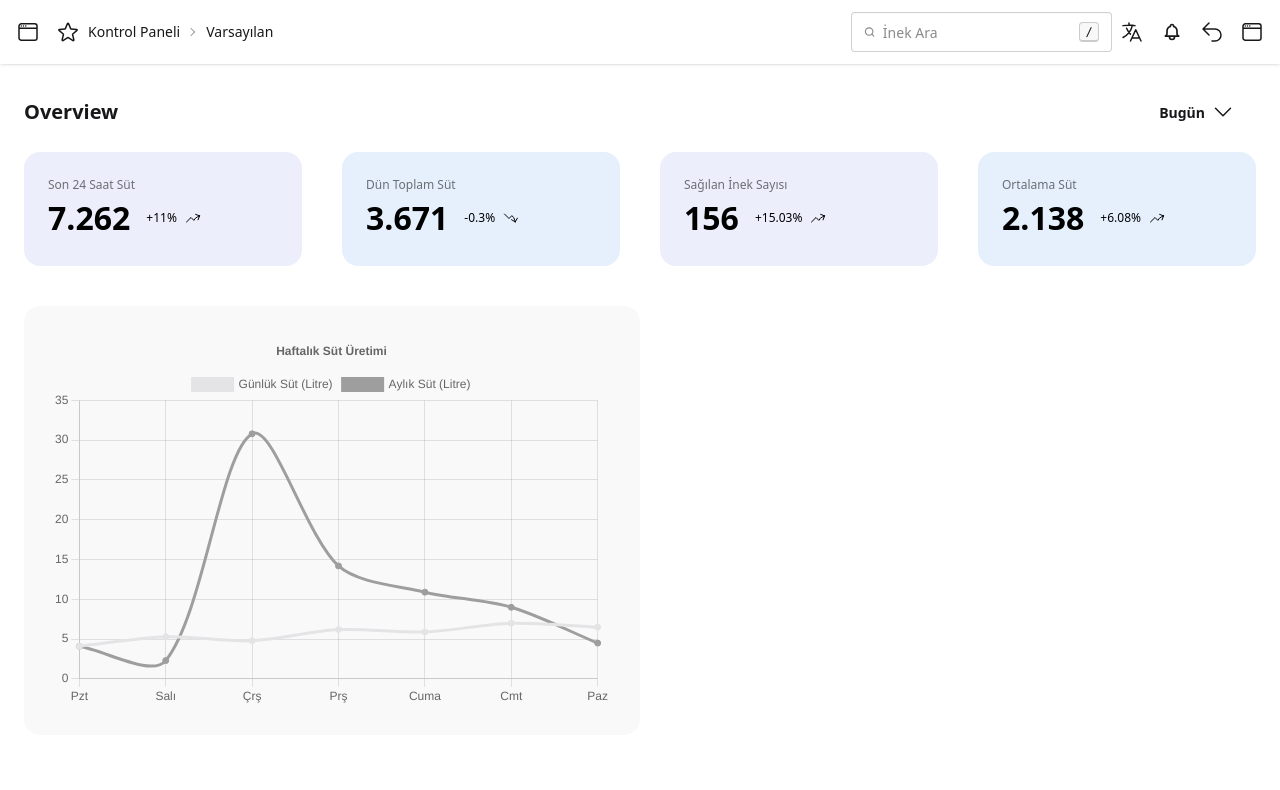
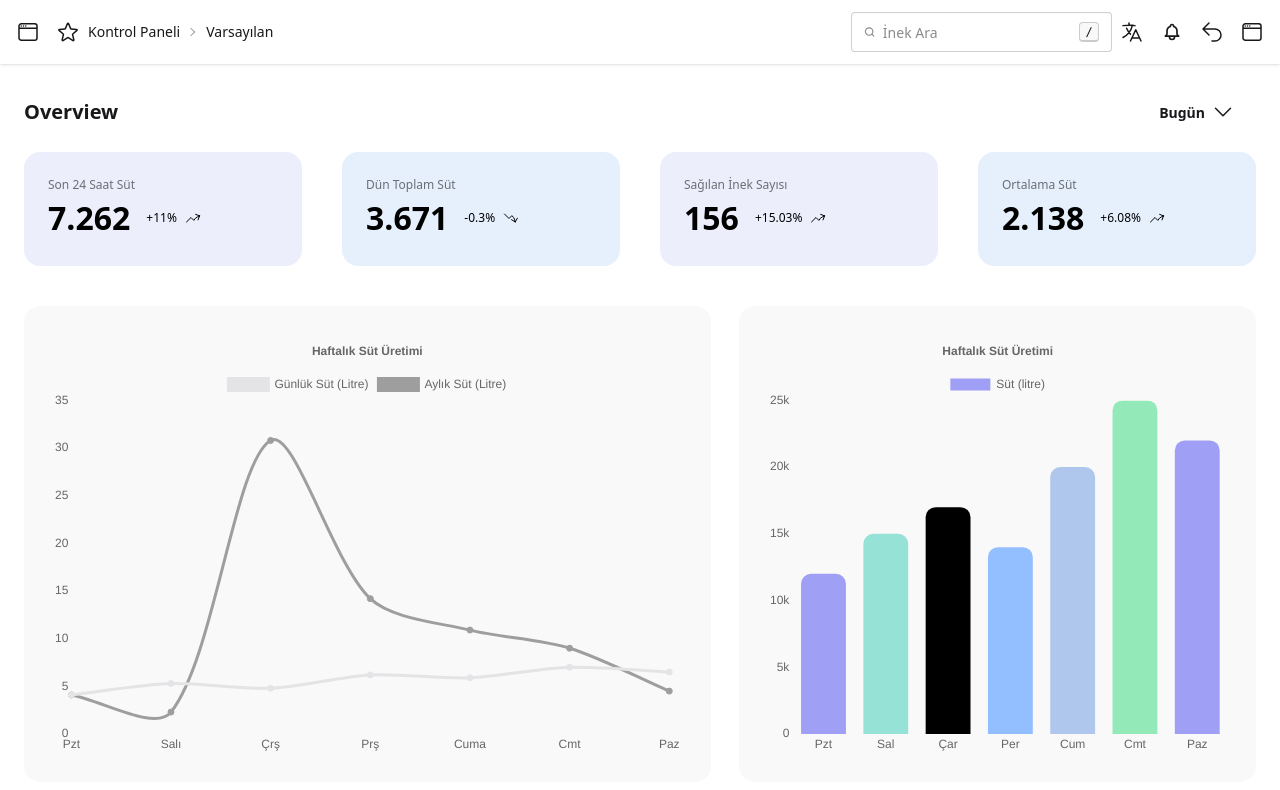
Before and after one commit to mustafadede/dairysense-case, a Next.js app: page / in a window 1280 px wide. Shown: the top 790 px of the page. Built offline with nearby package versions, Linux system fonts and the light colour scheme.

Commit message:
feat: bar chart added

```diff
--- a/src/app/page.tsx
+++ b/src/app/page.tsx
@@ -1,6 +1,7 @@
 "use client";
 import SampleChart from "@/components/SampleChart";
 import Navbar from "../components/Navbar";
+import BarChart from "@/components/BarChart";
 
 const cardDatas = [
   {
@@ -31,7 +32,7 @@ const cardDatas = [
 
 export default function Home() {
   return (
-    <div className="w-screen h-screen">
+    <div className="w-screen h-screen mb-5 md:mb-10">
       <Navbar />
       <div className="flex flex-col h-full p-6">
         <div className="flex justify-between items-center mb-4">
@@ -122,8 +123,11 @@ export default function Home() {
             </div>
           ))}
         </div>
-        <div className="w-full md:w-1/2 md:p-7 rounded-2xl bg-[#F9F9F9]">
-          <SampleChart />
+        <div className="flex flex-col md:flex-row gap-3 md:gap-7">
+          <div className="w-full md:w-2/3 p-4 md:p-7 rounded-2xl bg-[#F9F9F9]">
+            <SampleChart />
+          </div>
+          <BarChart />
         </div>
       </div>
     </div>
--- /dev/null
+++ b/src/components/BarChart.tsx
@@ -0,0 +1,89 @@
+"use client";
+import React from "react";
+import { Bar } from "react-chartjs-2";
+import {
+  Chart as ChartJS,
+  CategoryScale,
+  LinearScale,
+  BarElement,
+  Title,
+  Tooltip,
+  Legend,
+} from "chart.js";
+
+ChartJS.register(
+  CategoryScale,
+  LinearScale,
+  BarElement,
+  Title,
+  Tooltip,
+  Legend
+);
+function BarChart() {
+  return (
+    <div className="w-full md:w-1/2 p-4 md:p-7 rounded-2xl bg-[#F9F9F9]">
+      <Bar
+        height={200}
+        data={{
+          labels: ["Pzt", "Sal", "Çar", "Per", "Cum", "Cmt", "Paz"],
+          datasets: [
+            {
+              label: "Süt (litre)",
+              data: [12000, 15000, 17000, 14000, 20000, 25000, 22000],
+              backgroundColor: [
+                "#9F9FF6",
+                "#96E2D6",
+                "#000000",
+                "#93BEFF",
+                "#AFC7EC",
+                "#93E9B8",
+              ],
+              borderRadius: 10,
+            },
+          ],
+        }}
+        options={{
+          responsive: true,
+          maintainAspectRatio: false,
+          plugins: {
+            legend: {
+              position: "top",
+            },
+            title: {
+              display: true,
+              text: "Haftalık Süt Üretimi",
+            },
+          },
+          scales: {
+            y: {
+              beginAtZero: true,
+              grid: {
+                display: false,
+                drawTicks: false,
+              },
+              border: {
+                display: false,
+              },
+              ticks: {
+                callback: function (value: any) {
+                  return value >= 1000 ? value / 1000 + "k" : value;
+                },
+              },
+            },
+            x: {
+              grid: {
+                display: false,
+                drawTicks: false,
+              },
+              border: {
+                display: false,
+              },
+            },
+          },
+        }}
+      />
+    </div>
+  );
+}
+
+export default BarChart;
--- a/src/components/Navbar.tsx
+++ b/src/components/Navbar.tsx
@@ -4,7 +4,7 @@ import SearchInput from "./SearchInput";
 
 function Navbar() {
   return (
-    <div className="navbar sticky top-0 z-[9000000] w-full bg-base-100 shadow-sm">
+    <div className="navbar w-full bg-base-100 shadow-sm">
       <div className="navbar-start flex">
         {/** Title start */}
         <label
--- a/src/components/SampleChart.tsx
+++ b/src/components/SampleChart.tsx
@@ -53,6 +53,26 @@ export default function SampleChart() {
         text: "Haftalık Süt Üretimi",
       },
     },
+    scales: {
+      y: {
+        grid: {
+          display: false,
+          drawTicks: false,
+        },
+        border: {
+          display: false,
+        },
+      },
+      x: {
+        grid: {
+          display: false,
+          drawTicks: false,
+        },
+        border: {
+          display: false,
+        },
+      },
+    },
   };
 
   return <Line data={data} options={options} height={200} />;
```
